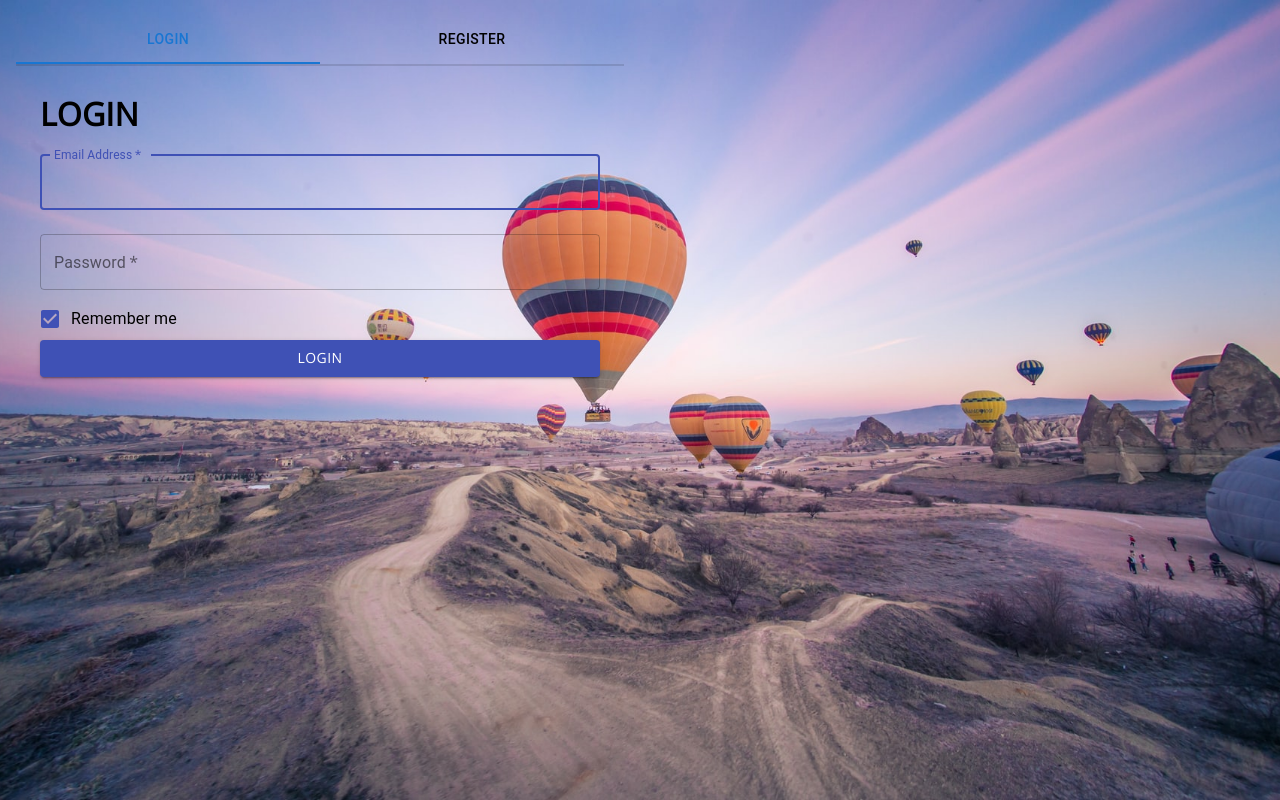
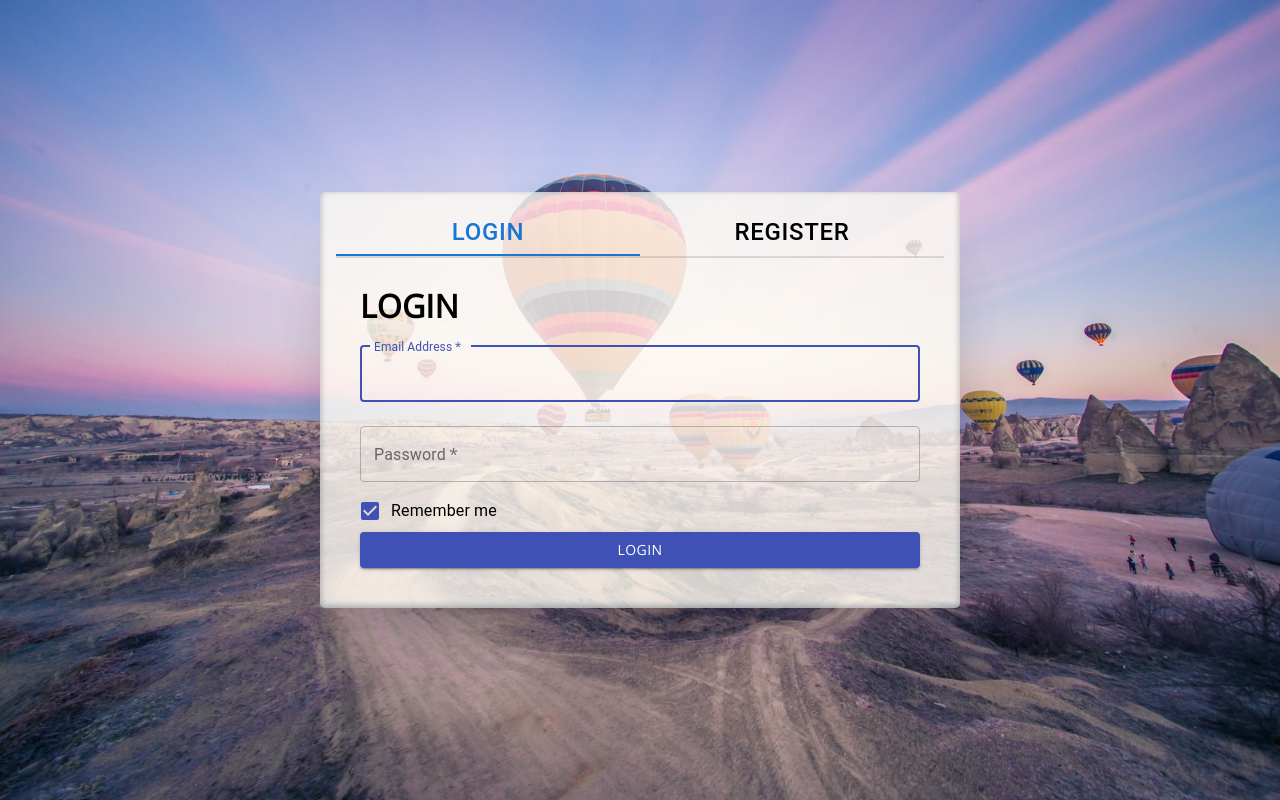
Before and after one commit to wolf-shubham/realtime-chat-app, a React (Create React App) app in the folder frontend/: page / in a window 1280 px wide. Built offline with nearby package versions, Linux system fonts and the light colour scheme.

Commit message:
logreg header styling

```diff
--- a/frontend/src/App.css
+++ b/frontend/src/App.css
@@ -5,3 +5,10 @@
   background-size: cover;
   background-position: center;
 }
+
+.logregister{
+  padding: 1rem;
+  box-shadow: rgba(50, 50, 93, 0.25) 0px 50px 100px -20px, rgba(0, 0, 0, 0.3) 0px 30px 60px -30px, rgba(10, 37, 64, 0.35) 0px -2px 6px 0px inset;
+  background-color: rgba(254, 251, 243,0.8);
+  border-radius: 5px;
+}
--- a/frontend/src/components/Header.jsx
+++ b/frontend/src/components/Header.jsx
@@ -28,7 +28,12 @@ const Header = () => {
 
     return (
         <>
-            <div style={{ display: 'flex', justifyContent: 'space-between', alignItems: 'center', padding: '0rem 2rem', height: '13vh' }}>
+            <div style={{ display: 'flex', width: '100%' }}>
+                <div style={{
+                    display: 'flex', justifyContent: 'space-between', alignItems: 'center',
+                    margin: '1rem 1rem 0rem', padding: '1rem 2rem', height: '11vh', width: '100%', background: `rgba(240, 234, 237, 0.5)`,
+                    borderRadius: '0.4rem',
+                }}>
                     <h1 style={{ color: 'white', fontFamily: font, letterSpacing: '3px', fontSize: '4rem', fontWeight: '500' }}>chatty...</h1>
                     <div style={{ width: '15%', display: 'flex', justifyContent: 'space-around', alignItems: 'center' }}>
                         <img src={user?.user.profilePicture} alt={user?.user.name} style={{ height: '2.5rem', width: '2.5rem', borderRadius: '50%' }} />
@@ -53,6 +58,7 @@ const Header = () => {
                         <Profile />
                     </Dialog >
                 </div >
+            </div>
         </>
     )
 }
--- a/frontend/src/components/MessageBox.jsx
+++ b/frontend/src/components/MessageBox.jsx
@@ -95,6 +95,11 @@ const MessageBox = ({ refetch, setRefetch }) => {
             {
                 createChat ?
                     <>
+                        <div style={{
+                            display: 'flex',
+                            justifyContent: 'space-between',
+                            padding: '0 0.5rem',
+                        }}>
                             {!createChat.isGroupChat ?
                                 (
                                     <>
@@ -109,14 +114,15 @@ const MessageBox = ({ refetch, setRefetch }) => {
                             }
                             <Button
                                 onClick={() => setOpenProfile(true)}
-                        >profile</Button>
+                            ><i class="fa-solid fa-id-badge" style={{ fontSize: '2rem', color: '#FD5D5D' }}></i></Button>
+                        </div>
                         <div >
                             {
                                 loading ?
                                     <CircularProgress /> :
                                     (
                                         <div style={{
-                                            height: '62vh',
+                                            height: '64vh',
                                             display: 'flex',
                                             flexDirection: 'column',
                                         }} >
--- a/frontend/src/pages/Home.jsx
+++ b/frontend/src/pages/Home.jsx
@@ -13,7 +13,7 @@ const Home = () => {
     return (
         <div>
             <Header />
-            <div style={{ display: 'flex', height: '87vh', padding: '1rem' }}>
+            <div style={{ display: 'flex', height: '86vh', padding: '1rem' }}>
                 {user && <div style={{ flex: '3', background: 'rgba(137, 227, 214, 0.5)' }} className='boxBorder'><UserChatsList refetch={refetch} /></div>}
                 {user &&
                     <div style={{ flex: '9', marginLeft: '1rem', padding: '1rem', background: `rgba(240, 234, 237, 0.4)` }} className='boxBorder'><Chat refetch={refetch} setRefetch={setRefetch} /></div>}
--- a/frontend/src/pages/Startup.jsx
+++ b/frontend/src/pages/Startup.jsx
@@ -7,6 +7,7 @@ import TabPanel from '@mui/lab/TabPanel';
 import Login from '../components/Login';
 import Register from '../components/Register';
 import { useNavigate } from 'react-router-dom';
+import '../App.css'
 
 
 const Startup = () => {
@@ -27,21 +28,23 @@ const Startup = () => {
 
     return (
         <>
-            <Box sx={{ width: '50%', typography: 'body1' }} style={{ padding: '1rem' }}>
+            <div style={{ display: 'flex', height: '100vh', justifyContent: 'center', alignItems: 'center' }}>
+                <Box sx={{ width: '50%', typography: 'body1' }} className='logregister'>
                     <TabContext value={value} >
                         <Box sx={{ borderBottom: 2, borderColor: 'divider' }} >
                             <TabList onChange={handleChange} centered style={{
                                 width: '100%'
                             }}>
-                            <Tab label="Login" value="1" style={{ width: '50%' }
-                            } />
-                            <Tab label="Register" value="2" style={{ width: '50%' }} />
+                                <Tab label="Login" value="1" style={{ width: '50%', fontSize: '1.5rem' }} />
+
+                                <Tab label="Register" value="2" style={{ width: '50%', fontSize: '1.5rem' }} />
                             </TabList>
                         </Box>
                         <TabPanel value="1">{<Login />}</TabPanel>
                         <TabPanel value="2">{<Register />}</TabPanel>
                     </TabContext>
                 </Box >
+            </div>
         </>
     )
 }
```
Lines whose indentation alone changed are shown as unchanged.
